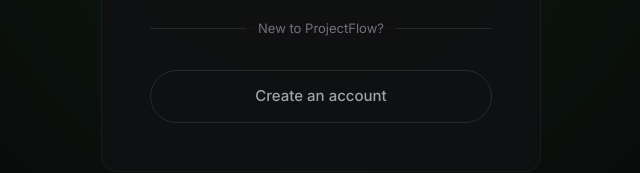
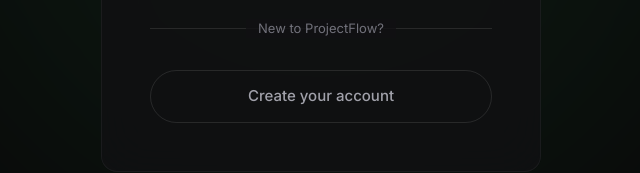
Before and after one commit to Ayushsharma1908/Projectflow, a React (Create React App) app in the folder client/: page /login in a window 1280 px wide. Shown: the part 550-723 px from the top of the page, without its empty margins (319-959 px from the left). Built offline with nearby package versions, Linux system fonts and the light colour scheme.

Commit message:
updated sign in buttn

```diff
--- a/client/src/pages/Login.jsx
+++ b/client/src/pages/Login.jsx
@@ -109,7 +109,7 @@
           to="/register"
           className="w-full flex items-center justify-center py-3.5 bg-transparent border border-white/10 hover:border-green/30 hover:bg-white/5 text-text-secondary hover:text-white font-medium text-[15px] rounded-full transition-all"
         >
-          Create an account
+          Create your account
         </Link>
       </div>
     </div>
```
